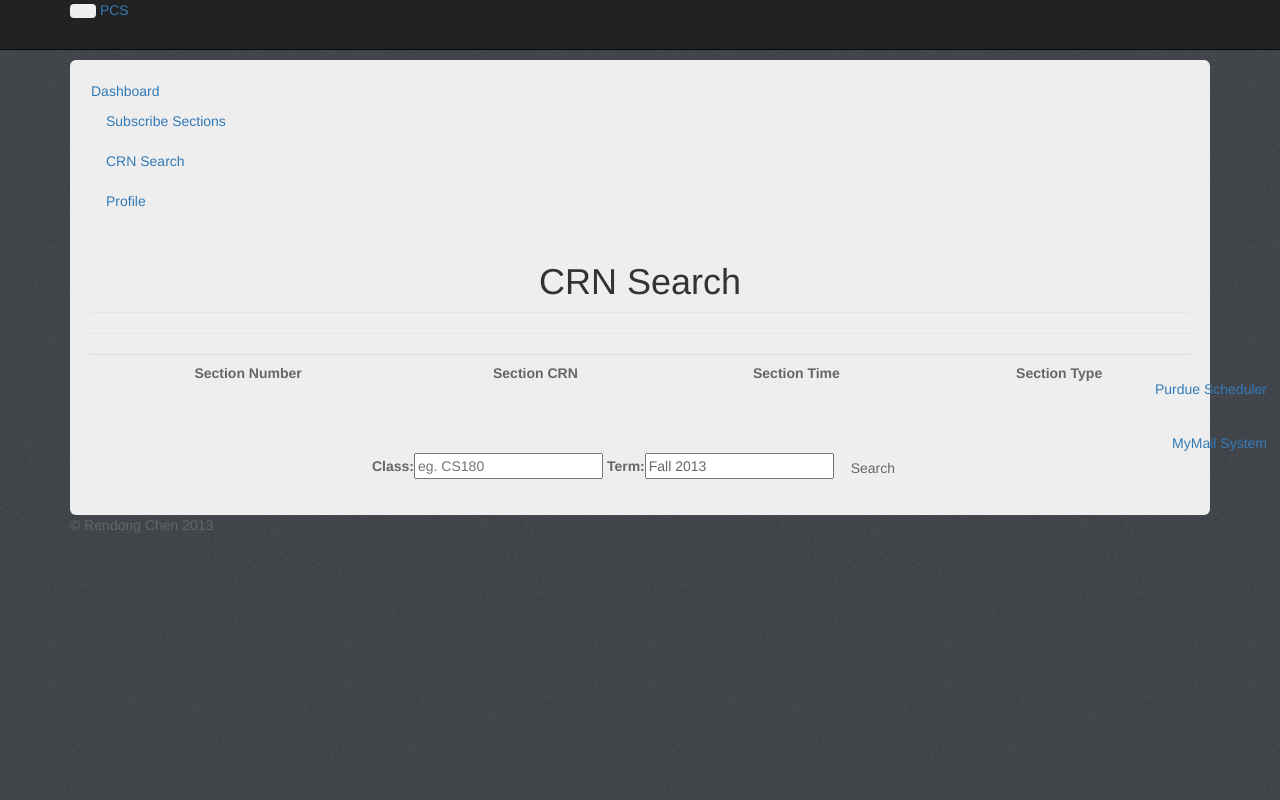
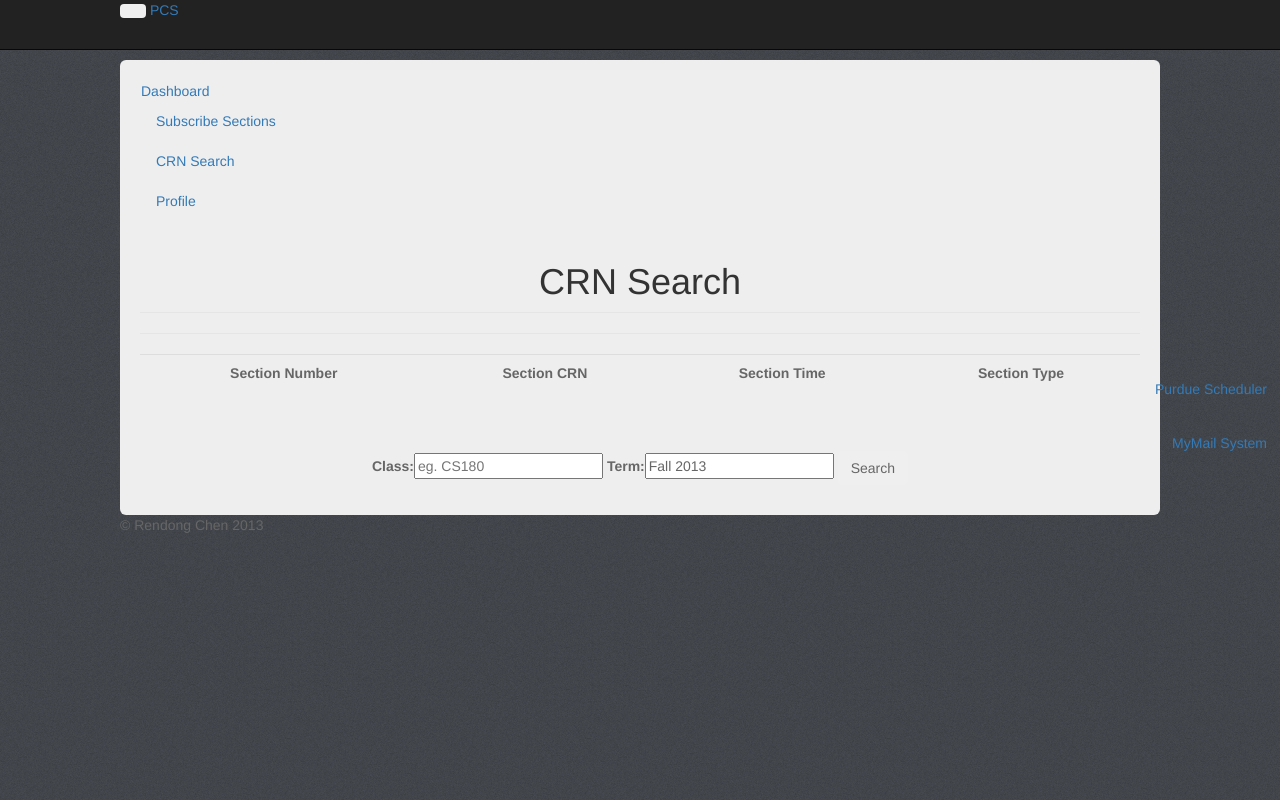
Before and after one commit to RyanCccc/PurdueCourseSeats, a Django app: a page that uses templates/base.html in a window 1280 px wide. Run offline with Django 3.2, Linux system fonts and the light colour scheme; lists and menus that the app fills with data are empty; parts of the project's set-up code (start-up, migrations or seed data) failed here and were passed over; some libraries are stand-ins or nearby versions; grey boxes are pictures that could not be loaded.

Commit message:
change size of page

```diff
--- a/static/css/dashboard.css
+++ b/static/css/dashboard.css
@@ -10,7 +10,7 @@ td, th {
     margin-bottom: 40px;
 }
 
-#add_sec {
+.add-btn {
     text-align: center;
 }
 
--- a/static/css/main.css
+++ b/static/css/main.css
@@ -2,7 +2,11 @@ html, body {
     height:100%;
     background:#4E5359 url(../images/bg_universal.png) repeat 0 0;
     color:#666;
-    min-width:940px;
+    min-width:1070px;
+}
+
+.navbar .container,.container {
+    width:1070px;
 }
 
 table td {
--- a/templates/base.html
+++ b/templates/base.html
@@ -18,7 +18,6 @@
       }
     </style>
     <script src="{% static "js/jquery.js" %}"></script>
-    <script src="{% static "js/bootstrap.min.js" %}"></script>
     <link href="{% static "css/main.css" %}" rel="stylesheet">
     {% block js %}
     {% endblock %}
--- a/templates/crn_search.html
+++ b/templates/crn_search.html
@@ -37,7 +37,7 @@
 
 {% block submit_label %}Search{% endblock %}
 {% block form %}
-<form id="add_sec" class="form-inline" name="addsec" action="." method="POST">{% csrf_token %}
+<form id="add_sec" class="form-inline add-btn" name="addsec" action="." method="POST">{% csrf_token %}
     <div>{{ error }}</div>
     <label>Class:</label><input class="input-small" type="text" name="classname" placeholder="eg. CS180">
     <label>Term: </label><input class="input-small" type="text" name="term" value="Fall 2013">
--- a/templates/dashboard.html
+++ b/templates/dashboard.html
@@ -40,7 +40,7 @@
 </table>
 {% endblock %}
 {% block form %}
-<form id="add_sec" class="form-inline" name="addsec" action="." method="POST">{% csrf_token %}
+<form id="add_sec" class="form-inline add-btn" name="addsec" action="." method="POST">{% csrf_token %}
     <div>{{ error }}</div>
     <label>Add CRN:</label><input class="input-small" type="text" name="crn" placeholder="Section CRN">
     <label>Term: </label><input class="input-small" type="text" name="term" value="Fall 2013">
```
